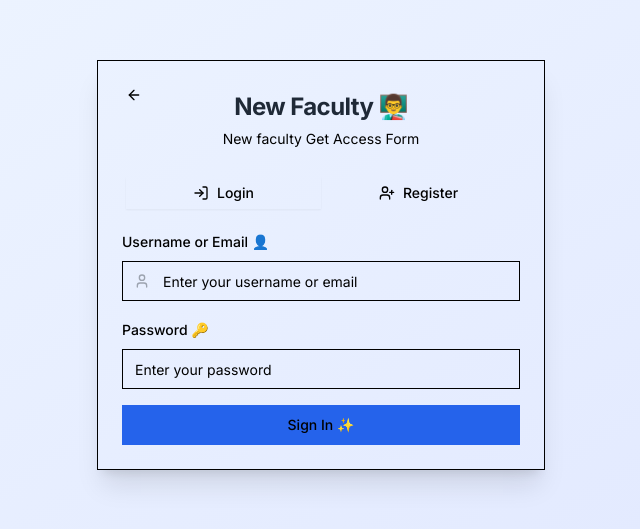
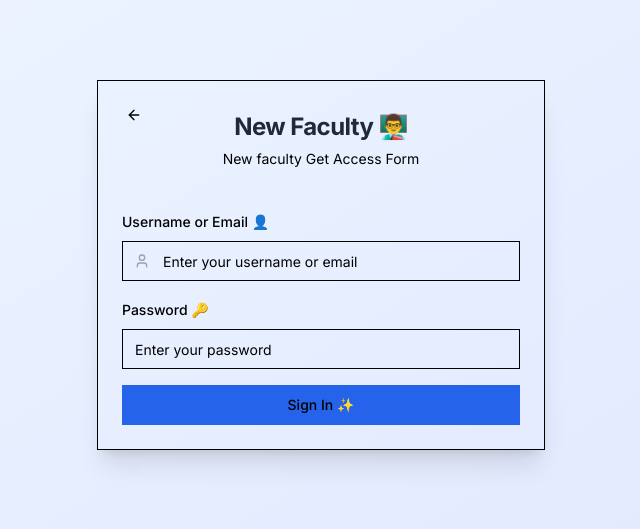
Before and after one commit to cse23boyz/fis, a Next.js app: page /auth/staff-login in a window 1280 px wide. Shown: the part 135-664 px from the top of the page, without its empty margins (319-959 px from the left). Built offline with nearby package versions, Linux system fonts and the light colour scheme; no server answers.

Commit message:
modified:   app/auth/staff-login/page.tsx

```diff
--- a/app/auth/staff-login/page.tsx
+++ b/app/auth/staff-login/page.tsx
@@ -215,16 +215,6 @@ export default function StaffLoginPage() {
 
           <CardContent>
             <Tabs value={activeTab} onValueChange={setActiveTab} className="w-full">
-              <TabsList className="grid w-full grid-cols-2">
-                <TabsTrigger value="login" className="flex items-center">
-                  <LogIn className="h-4 w-4 mr-2" />
-                  Login
-                </TabsTrigger>
-                <TabsTrigger value="register" className="flex items-center">
-                  <UserPlus className="h-4 w-4 mr-2" />
-                  Register
-                </TabsTrigger>
-              </TabsList>
 
               {error && (
                 <Alert variant="destructive" className="mt-4">
```
